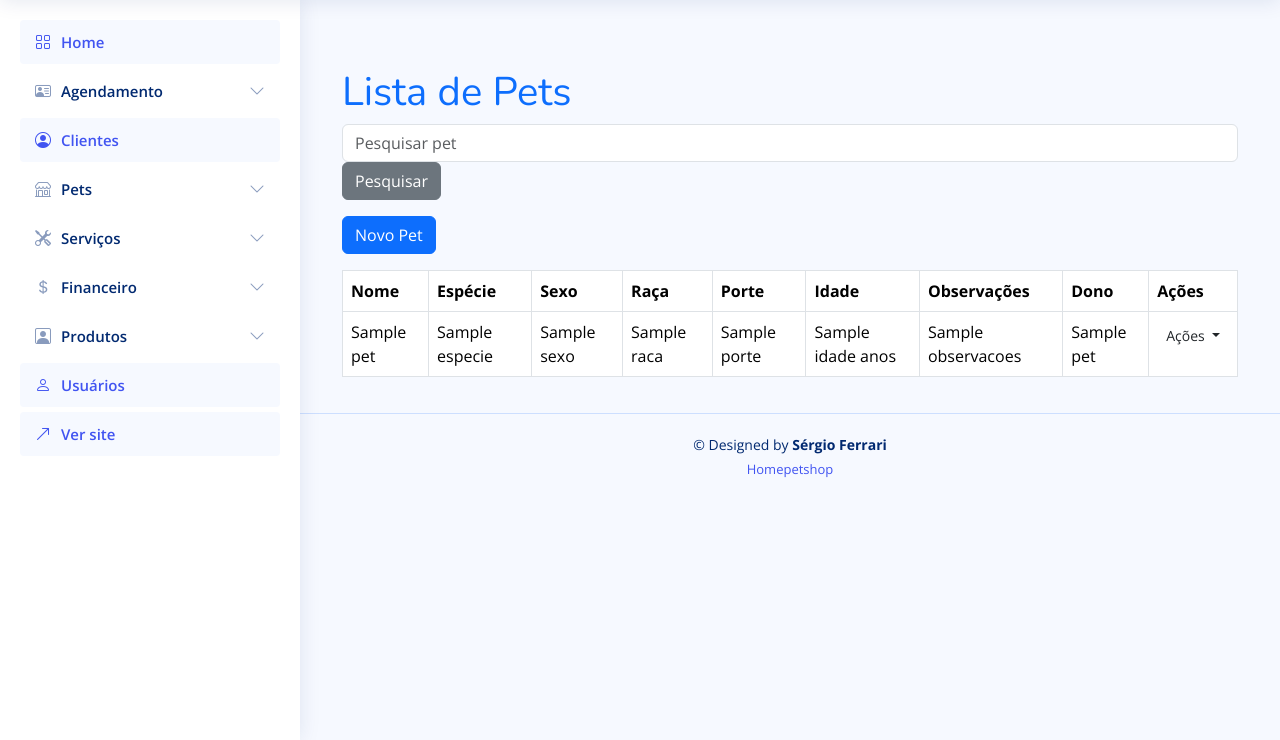
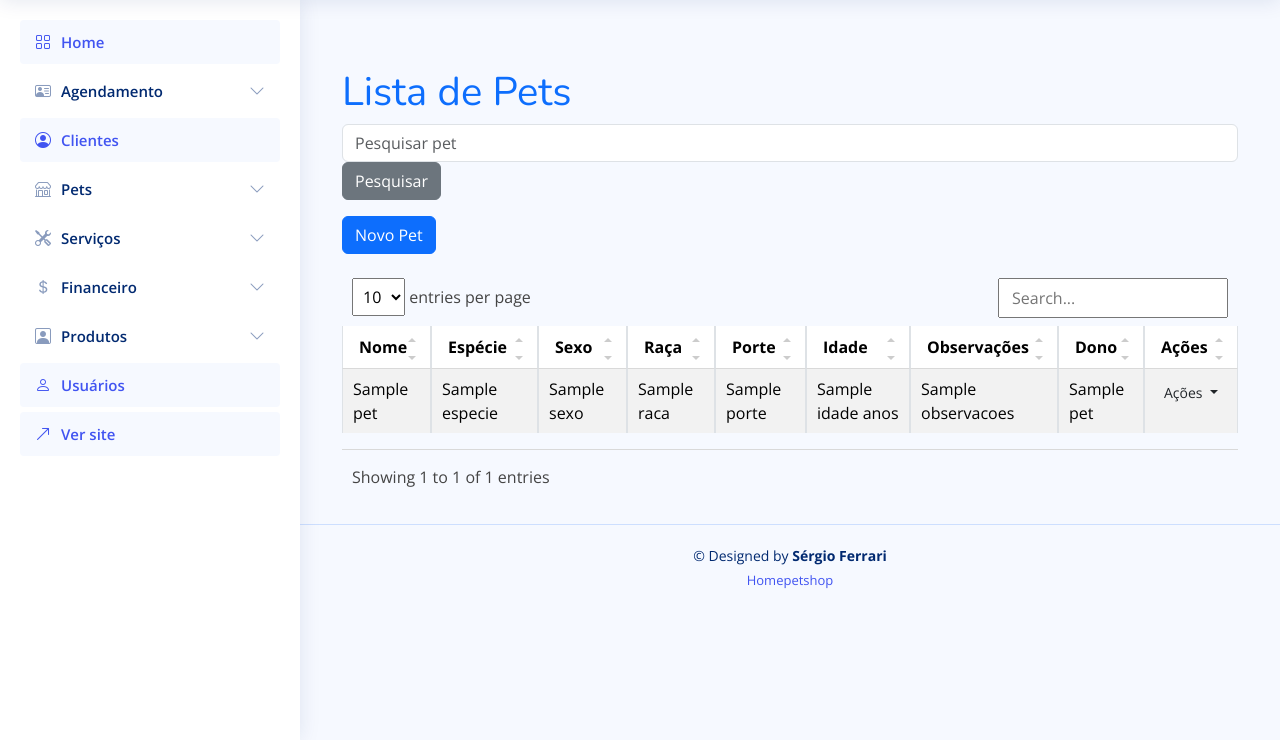
Before and after one commit to sergioferrar/homepet, a Symfony app: template templates/pet/index.html.twig in a window 1280 px wide. Shown: the part 60-800 px from the top of the page. Run offline with Twig, Linux system fonts and the light colour scheme; the template is opened without the code that fills it: most values are stand-ins (such as "Sample title", 1, 10 or a date in 2020); some libraries are stand-ins or nearby versions.

Commit message:
dashboard

```diff
--- a/templates/agendamento/index.html.twig
+++ b/templates/agendamento/index.html.twig
@@ -46,7 +46,7 @@
             <h5 class="card-title">Lista de Agendamentos</h5>
             <p>Veja abaixo todos os agendamentos programados e suas informações detalhadas.</p>
             <!-- Bordered Table -->
-            <table class="table table-bordered">
+            <table class="table table-bordered datatable">
                 <thead>
                     <tr>
                         <th>Data</th>
--- a/templates/cliente/index.html.twig
+++ b/templates/cliente/index.html.twig
@@ -18,7 +18,7 @@
     <a href="{{ path('cliente_novo') }}" class="btn btn-secondary mb-0 float-end">Novo Cliente</a>
     </form>
 
-    <table class="table table-bordered">
+    <table class="table table-bordered datatable">
         <thead>
             <tr>
                 <th>Nome</th>
--- a/templates/financeiro/index.html.twig
+++ b/templates/financeiro/index.html.twig
@@ -20,7 +20,7 @@
     </div>
 
     <!-- Bordered Table -->
-    <table class="table table-bordered">
+    <table class="table table-bordered datatable">
         <thead>
             <tr>
                 <th>Data</th>
--- a/templates/pet/index.html.twig
+++ b/templates/pet/index.html.twig
@@ -1,76 +1,6 @@
 {% extends 'base.html.twig' %}
 
-{% block stylesheets %}
-{{ parent() }}
-<style>
-    /* Estilo do container da tabela */
-    .table-container {
-        background: #f0faff; /* Azul claro */
-        border-radius: 15px;
-        padding: 20px;
-        box-shadow: 0px 4px 12px rgba(0, 0, 0, 0.15); /* Efeito flutuante */
-        margin-top: 20px;
-        overflow: hidden;
-    }
 
-    /* Estilo da tabela */
-    .table-custom {
-        width: 100%;
-        border-radius: 12px;
-        border-collapse: separate;
-        border-spacing: 0;
-        overflow: hidden;
-    }
-
-    .table-custom thead {
-        background-color: #007bff; /* Azul escuro */
-        color: white;
-    }
-
-    .table-custom th, .table-custom td {
-        padding: 14px;
-        text-align: center;
-        border-bottom: 2px solid #ddd;
-    }
-
-    .table-custom tbody tr {
-        transition: all 0.3s ease-in-out;
-    }
-
-    .table-custom tbody tr:hover {
-        background-color: #cce5ff; /* Azul suave */
-    }
-
-    /* Estilização do dropdown */
-    .btn-dropdown {
-        background-color: #007bff;
-        color: white;
-        border-radius: 8px;
-        padding: 6px 12px;
-        border: none;
-        cursor: pointer;
-    }
-
-    .btn-dropdown:hover {
-        background-color: #0056b3;
-    }
-
-    .dropdown-menu {
-        min-width: 140px;
-        border-radius: 8px;
-        box-shadow: 0px 4px 8px rgba(0, 0, 0, 0.1);
-    }
-
-    .dropdown-item {
-        text-align: center;
-        padding: 10px;
-    }
-
-    .dropdown-item:hover {
-        background: #cce5ff;
-    }
-</style>
-{% endblock %}
 
 {% block body %}
 <div class="container mt-5">
@@ -84,8 +14,8 @@
     <!-- Container da Tabela -->
     <div class="table-container">
         <div class="table-responsive">
-            <table class="table table-bordered table-custom">
-                <thead>
+            <table class="table table-sm table-striped datatable table-bordered">
+                <thead class="bg-dark text-white">
                     <tr>
                         <th>Nome</th>
                         <th>Espécie</th>
--- a/templates/servico/index.html.twig
+++ b/templates/servico/index.html.twig
@@ -15,7 +15,7 @@
     <a href="{{ path('servico_novo') }}" class="btn btn-primary mb-3">Novo Serviço</a>
 
     <!-- Bordered Table -->
-    <table class="table table-bordered">
+    <table class="table table-bordered datatable">
         <thead>
             <tr>
                 <th>Nome</th>
--- a/templates/usuario/index.html.twig
+++ b/templates/usuario/index.html.twig
@@ -15,7 +15,7 @@
         </div>
 
         <!-- Bordered Table -->
-        <table class="table table-bordered">
+        <table class="table table-bordered datatable">
             <thead>
             <tr>
                 <th>Data</th>
```
Also changed, not shown: migrations/Version20250222020424.php (renamed from migrations/Version20250205234653.php, +9 -9 lines), src/Entity/Agendamento.php (+9 -4 lines), public/js/plugins/datatables/dataTables.bootstrap4.css.
